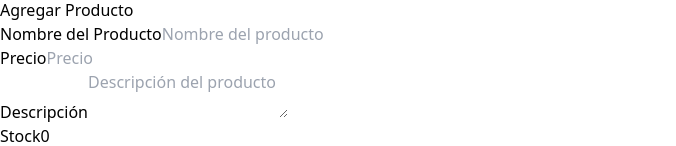
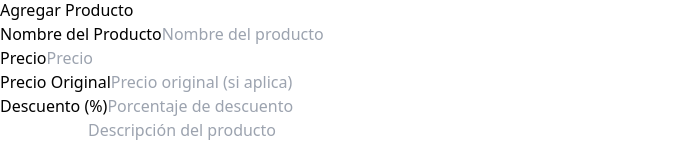
Before and after one commit to SaloAlex/EcommerceTyM, a React (Vite) app in the folder client/: page /dashboard in a window 1280 px wide. Shown: the part 962-1108 px from the top of the page, without its empty margins (0-676 px from the left). Built offline with nearby package versions, Linux system fonts and the light colour scheme; no server answers; the database is empty; sample sign-in values are in the browser's storage.

Commit message:
commit antes del deploy

```diff
--- a/client/src/components/Dashboard.jsx
+++ b/client/src/components/Dashboard.jsx
@@ -19,6 +19,8 @@ const Dashboard = () => {
   const [newProduct, setNewProduct] = useState({
     name: "",
     price: "",
+    originalPrice: "",
+    discount: "",
     description: "",
     imageUrls: [],
     category: "",
@@ -213,12 +215,14 @@ const Dashboard = () => {
   const startEditingProduct = (product) => {
     setEditingProduct(product);
     setNewProduct({
-      name: product.name,
-      price: String(product.price),
-      description: product.description,
+      name: product.name || "",  // Asegurarte que siempre sea una cadena
+      price: String(product.price || ""), // Convertir a cadena, si es necesario
+      originalPrice: String(product.originalPrice || ""), // Convertir a cadena, si es necesario
+      discount: String(product.discount || ""), // Convertir a cadena, si es necesario
+      description: product.description || "",
       imageUrls: product.imageUrls || [],
       category: product.category || "",
-      stock: Number(product.stock) || 0,
+      stock: Number(product.stock) || 0, // Convertir a número, si es necesario
       paused: product.paused || false,
     });
   };
--- a/client/src/components/ProductCarousel.jsx
+++ b/client/src/components/ProductCarousel.jsx
@@ -31,7 +31,7 @@ const ProductCarousel = ({ products }) => {
   const settings = {
     dots: false,
     infinite: false,
-    speed: 500, // Default speed
+    speed: 500,
     slidesToShow: 4,
     slidesToScroll: 1,
     arrows: showArrows,
@@ -43,7 +43,7 @@ const ProductCarousel = ({ products }) => {
         settings: {
           slidesToShow: 3,
           slidesToScroll: 1,
-          speed: 500, // Speed on large screens
+          speed: 500,
         },
       },
       {
@@ -51,7 +51,7 @@ const ProductCarousel = ({ products }) => {
         settings: {
           slidesToShow: 2,
           slidesToScroll: 1,
-          speed: 400, // Faster on medium screens
+          speed: 400,
         },
       },
       {
@@ -59,7 +59,7 @@ const ProductCarousel = ({ products }) => {
         settings: {
           slidesToShow: 1,
           slidesToScroll: 1,
-          speed: 300, // Fastest on small screens
+          speed: 300,
         },
       },
     ],
@@ -71,7 +71,16 @@ const ProductCarousel = ({ products }) => {
         {products.map((product) => (
           <div key={product.id} className="p-1 sm:p-2 md:p-3 lg:p-3.5">
             <Link to={`/products/${product.id}`}>
-              <div className="bg-white border rounded-lg overflow-hidden shadow-md hover:shadow-lg transition-shadow duration-300 w-full max-w-[200px] sm:max-w-[220px] md:max-w-[250px] lg:max-w-[290px] mx-auto">
+              <div className="bg-white border rounded-lg overflow-hidden shadow-md hover:shadow-lg transition-shadow duration-300 w-full max-w-[200px] sm:max-w-[220px] md:max-w-[250px] lg:max-w-[290px] mx-auto relative">
+
+                {/* Etiqueta de descuento */}
+                {product.discount && (
+                  <div className="absolute top-2 right-2 bg-pink-600 text-white text-xs font-bold px-2 py-1 rounded-md">
+                    {product.discount}% OFF
+                  </div>
+                )}
+
+                {/* Imagen del producto */}
                 <div className="relative w-full h-36 sm:h-44 md:h-52 lg:h-64">
                   {product.imageUrls && product.imageUrls.length > 0 ? (
                     <img
@@ -85,12 +94,35 @@ const ProductCarousel = ({ products }) => {
                     </div>
                   )}
                 </div>
-                <div className="p-1 sm:p-2 md:p-3">
-                  <h3 className="text-sm sm:text-base md:text-lg font-semibold text-gray-800 mb-1 text-center">
+
+                {/* Información del producto */}
+                <div className="p-2 text-center">
+                  {/* Nombre del producto */}
+                  <h3 className="text-sm font-semibold text-gray-800 mb-1">
                     {product.name}
                   </h3>
-                  <p className="text-sm sm:text-base md:text-lg text-black font-bold text-center">
-                    ${product.price}
+
+                  {/* Precio con descuento */}
+                  <div className="text-center mb-2">
+                    {product.originalPrice && product.discount ? (
+                      <>
+                        <span className="text-sm text-gray-500 line-through mr-2">
+                          ${product.originalPrice}
+                        </span>
+                        <span className="text-2xl font-bold text-gray-800">
+                          ${product.price}
+                        </span>
+                      </>
+                    ) : (
+                      <span className="text-2xl font-bold text-gray-800">
+                        ${product.price}
+                      </span>
+                    )}
+                  </div>
+
+                  {/* Información adicional de promoción */}
+                  <p className="text-xs text-green-600 font-semibold">
+                    Llega GRATIS en 48hs
                   </p>
                 </div>
               </div>
--- a/client/src/components/ProductForm.jsx
+++ b/client/src/components/ProductForm.jsx
@@ -1,4 +1,3 @@
-// ProductForm.js
 import PropTypes from 'prop-types';
 
 const ProductForm = ({
@@ -47,10 +46,42 @@ const ProductForm = ({
           type="number"
           id="price"
           name="price"
-          value={newProduct.price}
+          value={newProduct.price || ""}
           onChange={handleInputChange}
           className="w-full p-2 border rounded-md"
           placeholder="Precio"
+        />
+      </div>
+
+      {/* Precio Original */}
+      <div className="mb-2">
+        <label htmlFor="originalPrice" className="block text-sm font-medium">
+          Precio Original
+        </label>
+        <input
+          type="number"
+          id="originalPrice"
+          name="originalPrice"
+          value={newProduct.originalPrice || ""}
+          onChange={handleInputChange}
+          className="w-full p-2 border rounded-md"
+          placeholder="Precio original (si aplica)"
+        />
+      </div>
+
+      {/* Descuento */}
+      <div className="mb-2">
+        <label htmlFor="discount" className="block text-sm font-medium">
+          Descuento (%)
+        </label>
+        <input
+          type="number"
+          id="discount"
+          name="discount"
+          value={newProduct.discount || ""}
+          onChange={handleInputChange}
+          className="w-full p-2 border rounded-md"
+          placeholder="Porcentaje de descuento"
         />
       </div>
 
--- a/client/src/components/ProductList.jsx
+++ b/client/src/components/ProductList.jsx
@@ -77,7 +77,7 @@ const ProductList = () => {
       {categoriesToShow.map((category) => (
         <div key={category} className="category-section my-8 px-4">
           {/* Título personalizado de la categoría */}
-          <h2 className="text-2xl md:text-3ms font-bold mb-4 text-gray-800 text-center md:text-center">
+          <h2 className="text-2xl md:text-3xl font-bold mb-4 text-gray-800 text-center">
             {categoryTitles[category]}
           </h2>
           <ProductCarousel products={productsByCategory[category]} />
```
